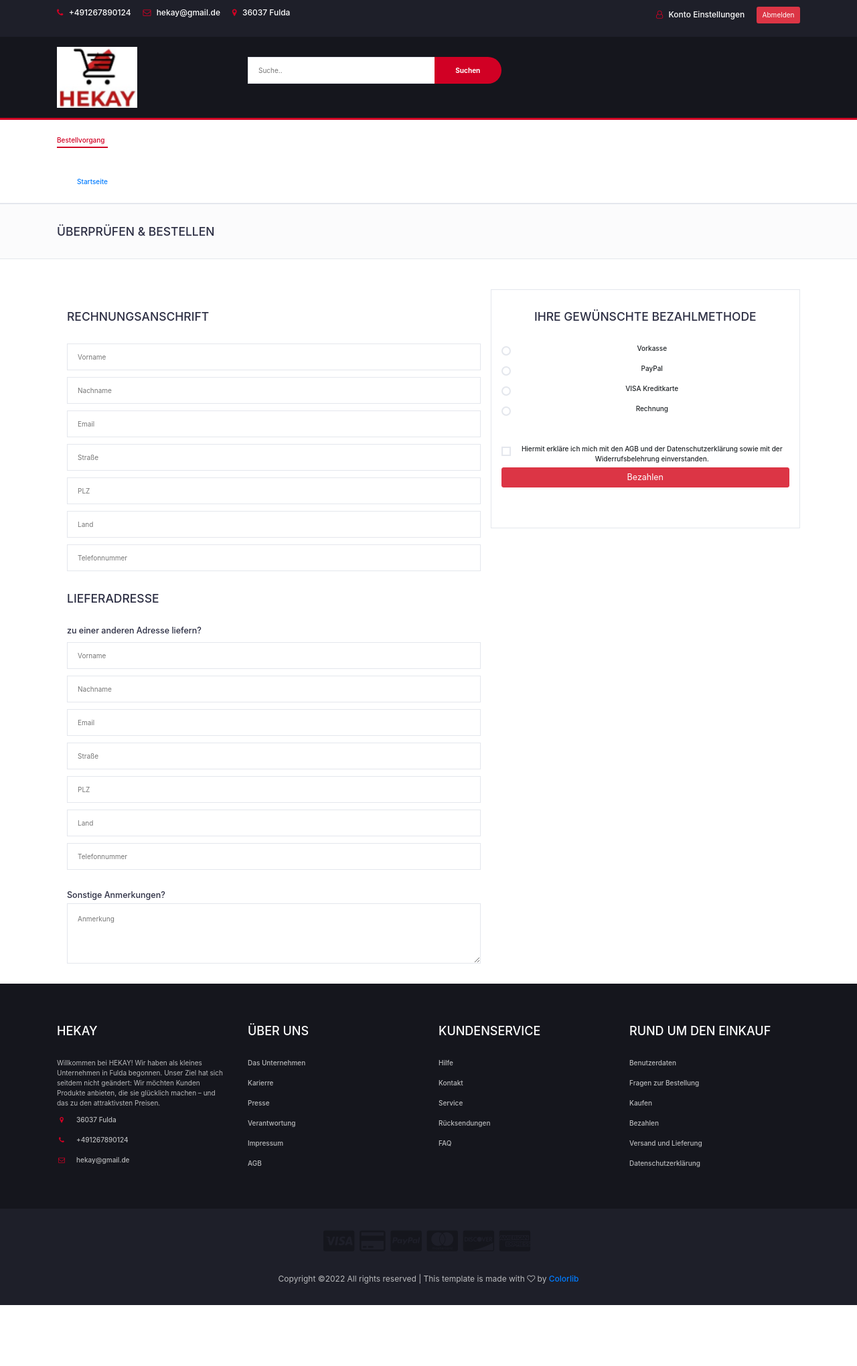
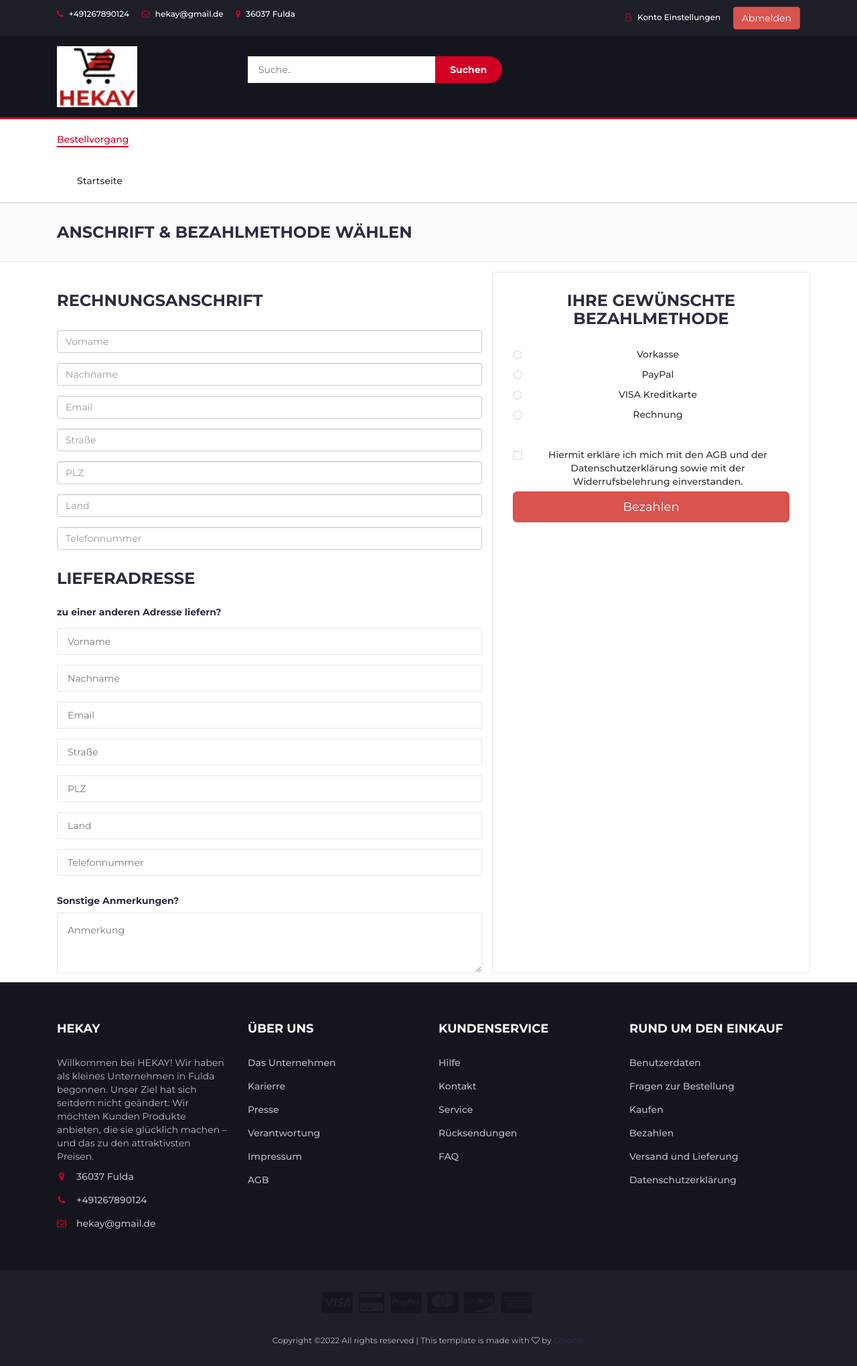
Before and after one commit to Ewaldo1/WI-Projekt-2021, a PHP site: page /checkout.php in a window 1280 px wide. Shown: the whole page at 67% size. Before the commit the page ends 1949 px from the top, so only its background shows below. Run offline with PHP 8.4, Linux system fonts and the light colour scheme; the visitor is signed in with stand-in values (Sample User, id 1); tables that the repository leaves empty or names only in its code hold one stand-in row (values such as "Sample post").

Commit message:
Frontend angepasst

```diff
--- a/Template/Datenbank/dbOperationen.php
+++ b/Template/Datenbank/dbOperationen.php
@@ -91,7 +91,9 @@ class dbOperationen
         return $row;
     }
 
-    function getProductBySearch($con, $suche){ // Es werden die Produkte selektiert, die zu der Eingabe in der Suchleiste passen oder einen Teil davon (%...%) im Titel beinhalten
+    function getProductBySearch($con, $suche){
+        // Es werden die Produkte selektiert,
+        // die zu der Eingabe in der Suchleiste passen oder einen Teil davon (%...%) im Titel beinhalten
         $sql = "SELECT ID, Titel, Kurzbeschreibung, Beschreibung, Preis, Slug, Bild FROM produkte WHERE Titel LIKE '%$suche%';";
         $result = mysqli_query($con, $sql);
         if($result === false) {
--- a/Template/FooterHEKAY.php
+++ b/Template/FooterHEKAY.php
@@ -102,6 +102,13 @@ Wir haben als kleines Unternehmen in Fulda begonnen. Unser Ziel hat sich seitdem
 		<!-- /FOOTER -->
 
 		<!-- jQuery Plugins -->
+        <script src="https://cdn.jsdelivr.net/npm/jquery@3.5.1/dist/jquery.slim.min.js"></script>
+        <script src="https://cdn.jsdelivr.net/npm/popper.js@1.16.1/dist/umd/popper.min.js"></script>
+        <script src="https://cdn.jsdelivr.net/npm/bootstrap@4.6.1/dist/js/bootstrap.bundle.min.js"></script>
+
+        <script src="https://oss.maxcdn.com/html5shiv/3.7.3/html5shiv.min.js"></script>
+        <script src="https://oss.maxcdn.com/respond/1.4.2/respond.min.js"></script>
+
 		<script src="js/jquery.min.js"></script>
 		<script src="js/bootstrap.min.js"></script>
 		<script src="js/slick.min.js"></script>
--- a/Template/HeaderHEKAY.php
+++ b/Template/HeaderHEKAY.php
@@ -20,6 +20,8 @@
         <link href="https://fonts.googleapis.com/css?family=Montserrat:400,500,700" rel="stylesheet">
 
         <!-- Bootstrap -->
+        <link type="text/css" rel="stylesheet" href="https://cdn.jsdelivr.net/npm/bootstrap@4.6.1/dist/css/bootstrap.min.css">  <!-- Für Form Require -->
+
         <link type="text/css" rel="stylesheet" href="css/bootstrap.min.css"/>
 
         <!-- Slick -->
@@ -34,13 +36,6 @@
 
         <!-- Custom stlylesheet -->
         <link type="text/css" rel="stylesheet" href="css/style.css"/>
-
-        <!-- HTML5 shim and Respond.js for IE8 support of HTML5 elements and media queries -->
-        <!-- WARNING: Respond.js doesn't work if you view the page via file:// -->
-        <!--[if lt IE 9]>
-        <script src="https://oss.maxcdn.com/html5shiv/3.7.3/html5shiv.min.js"></script>
-        <script src="https://oss.maxcdn.com/respond/1.4.2/respond.min.js"></script>
-        <![endif]-->
 
     </head>
 <body>
--- a/Template/card.php
+++ b/Template/card.php
@@ -4,7 +4,7 @@
    .card {
       float: left;
        width: 300px;
-       height: 625px;
+       height: 600px;
        margin: 15px;
        text-align: center;
        font-family: arial;
@@ -40,7 +40,7 @@
 
 <div class="card">
     <div class="card-title"><?php echo $product['Titel'] //Titel der Zeile aus der Produktdatenbanktabelle ?></div>
-    <img src="<?php echo $product['Bild']; ?>" class="card-img-top" height="300px" width="300px" alt="produkt">
+    <img src="<?php echo $product['Bild']; ?>" class="img-thumbnail" height="300px" width="300px" alt="produkt">
     <div class="card-body">
         <?php echo $product['Kurzbeschreibung'] ?>
         <hr>
--- a/Template/cardHighlight.php
+++ b/Template/cardHighlight.php
@@ -4,7 +4,7 @@
     .card {
         float: left;
         width: 300px;
-        height: 700px;
+        height: 750px;
         margin: 15px;
         text-align: center;
         font-family: arial;
@@ -43,7 +43,7 @@
 
 <div class="card">
     <div class="card-title"><?php echo $product['Titel'] //Titel der Zeile aus der Produktdatenbanktabelle ?></div>
-    <img src="<?php echo $product['Bild']; ?>" class="card-img-top" height="300px" width="300px" alt="produkt">
+    <img src="<?php echo $product['Bild']; ?>" class="img-thumbnail" height="300px" width="300px" alt="produkt">
     <h4 class="card-body" style="font-size: 15px"></h4>
         <?php echo $product['Kurzbeschreibung'] ?>
         <hr>
--- a/Template/checkout.php
+++ b/Template/checkout.php
@@ -16,11 +16,6 @@ if (empty($warenkorbInhalte)){
 }
 
 ?>
-<link rel="stylesheet" href="https://cdn.jsdelivr.net/npm/bootstrap@4.6.1/dist/css/bootstrap.min.css">
-<script src="https://cdn.jsdelivr.net/npm/jquery@3.5.1/dist/jquery.slim.min.js"></script>
-<script src="https://cdn.jsdelivr.net/npm/popper.js@1.16.1/dist/umd/popper.min.js"></script>
-<script src="https://cdn.jsdelivr.net/npm/bootstrap@4.6.1/dist/js/bootstrap.bundle.min.js"></script>
-
 <nav id="navigation">
     <!-- container -->
     <div class="container">
@@ -46,10 +41,7 @@ if (empty($warenkorbInhalte)){
         <!-- row -->
         <div class="row">
             <div class="col-md-12">
-                <h3 class="breadcrumb-header">Überprüfen & Bestellen</h3>
-                <!--ul class="breadcrumb-tree">
-                    <li><a href="#">Home</a></li>
-                    <li class="active">Checkout</li-->
+                <h3 class="breadcrumb-header">Anschrift & Bezahlmethode wählen</h3>
                 </ul>
             </div>
         </div>
@@ -58,11 +50,9 @@ if (empty($warenkorbInhalte)){
     <!-- /container -->
 </div>
 <!-- /BREADCRUMB -->
-<!-- SECTION -->
-<div class="section">
     <!-- container -->
-    <div class="container">
-        <form action ="checkout.php" method ="post" class="was-validated>
+    <section class="container">
+        <form action = "checkout.php" method = "post" class="needs-validation" novalidate>
             <div class="row">
                 <div class="col-md-7">
                     <!-- Billing Details -->
@@ -71,25 +61,32 @@ if (empty($warenkorbInhalte)){
                             <h3 class="title">Rechnungsanschrift</h3>
                         </div>
                         <div class="form-group">
-                            <input class="input" type="text" name="first-name" placeholder="Vorname" required>
+                            <input class="form-control" type="text" name="first-name" placeholder="Vorname" required>
+                            <div class="invalid-feedback">Bitte füllen Sie dieses Feld aus!</div>
                         </div>
                         <div class="form-group">
-                            <input class="input" type="text" name="last-name" placeholder="Nachname" required>
+                            <input class="form-control" type="text" name="last-name" placeholder="Nachname" required>
+                            <div class="invalid-feedback">Bitte füllen Sie dieses Feld aus!</div>
                         </div>
                         <div class="form-group">
-                            <input class="input" type="email" name="email" placeholder="Email" required>
+                            <input class="form-control" type="email" name="email" placeholder="Email" required>
+                            <div class="invalid-feedback">Bitte geben Sie eine korrekte E-Mail an!</div>
                         </div>
                         <div class="form-group">
-                            <input class="input" type="text" name="address" placeholder="Straße" required>
+                            <input class="form-control" type="text" name="address" placeholder="Straße" required>
+                            <div class="invalid-feedback">Bitte füllen Sie dieses Feld aus!</div>
                         </div>
                         <div class="form-group">
-                            <input class="input" type="text" name="city" placeholder="PLZ" required>
+                            <input class="form-control" type="text" name="city" placeholder="PLZ" required>
+                            <div class="invalid-feedback">Bitte füllen Sie dieses Feld aus!</div>
                         </div>
                         <div class="form-group">
-                            <input class="input" type="text" name="country" placeholder="Land" required>
+                            <input class="form-control" type="text" name="country" placeholder="Land" required>
+                            <div class="invalid-feedback">Bitte füllen Sie dieses Feld aus!</div>
                         </div>
                         <div class="form-group">
-                            <input class="input" type="tel" name="tel" placeholder="Telefonnummer" required>
+                            <input class="form-control" type="tel" name="tel" placeholder="Telefonnummer" required>
+                            <div class="invalid-feedback">Bitte füllen Sie dieses Feld aus!</div>
                         </div>
                     </div>
                     <!-- /Billing Details -->
@@ -179,26 +176,26 @@ if (empty($warenkorbInhalte)){
                                     <div class="caption">
                                         <p>Die Rechnung geht Ihnen nach Auslieferung der Ware per E-Mail als PDF-Datei zu. Darin finden Sie alle Informationen, die Sie benötigen, um die Rechnung zu begleichen.</p>
                                     </div>
+                                    <div class="invalid-feedback">Bitte wählen Sie eine Zahlungsmethode aus</div>
                                 </div>
                             </div>
                             <div class="input-checkbox">
-                                <input type="checkbox" id="terms" required>
+                                <input class="form-control" type="checkbox" id="terms" required>
                                 <label for="terms">
                                     <span></span>
                                     Hiermit erkläre ich mich mit den AGB und der Datenschutzerklärung sowie mit der Widerrufsbelehrung einverstanden.</a>
                                 </label>
+                                <div class="invalid-feedback">Bitte akzeptieren Sie unsere AGB</div><br>
                             </div>
-                            <!--<a href="bezahlt.php" class="primary-btn order-submit">Kaufen</a>-->
                             <button class="btn btn-danger btn-lg btn-block" type="submit" name ="bezahlen">Bezahlen</button>
                         </div>
                 </div>
                 <!-- /Order Details -->
             </div>
             <!-- /row -->
-    </div>
+        </form>
+    </section>
     <!-- /container -->
-</div>
-<!-- /SECTION -->
 
 <?php
 if(isset($_POST['bezahlen'])){
@@ -208,7 +205,7 @@ if(isset($_POST['bezahlen'])){
 
 <!--Quelle: https://www.w3schools.com/bootstrap4/bootstrap_forms.asp-->
 <script>
-    //es wird geprüft, ob es unausgefüllte Felder gibt, wenn ja wird die Meldung für invalid-feedback ausgegeben
+    //es wird geprüft, ob es unausgefüllte Felder gibt, wenn ja, wird die Meldung für invalid-feedback ausgegeben
     (function() {
         'use strict';
         window.addEventListener('load', function() {
```
Also changed, not shown: Template/action_page.php (+11 -4 lines), Template/headerStartSeite.php (+4 -7 lines), Template/index.php (+1 -30 lines), Template/login.php (+8 -7 lines), Template/produktHinzu.php (+7 -13 lines).
